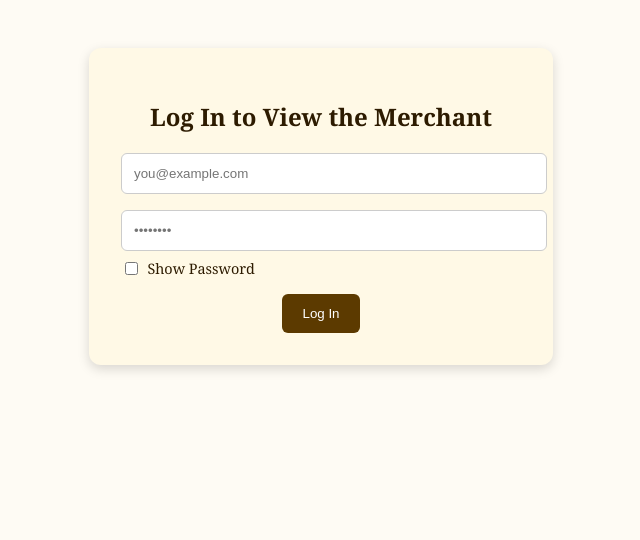
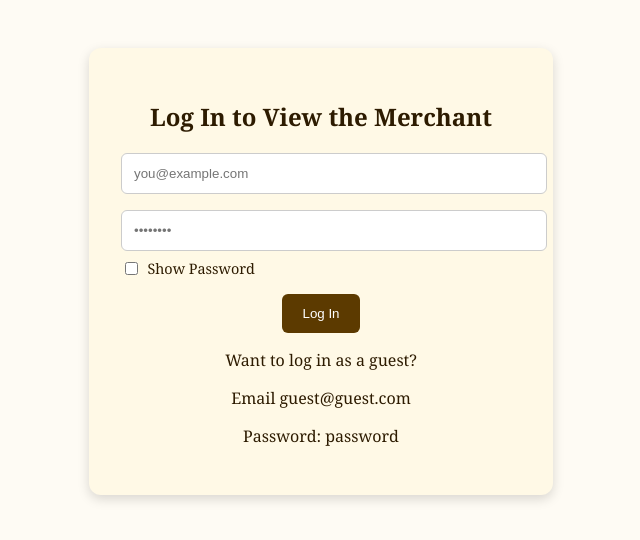
Before and after one commit to CraigStueber/CraigWebsite, a React (Vite) app: page /login in a window 1280 px wide. Shown: the top 540 px of the page, without its empty margins (319-959 px from the left). Built offline with nearby package versions, Linux system fonts and the light colour scheme; no server answers; the HTML template or start-up script is replaced by a standard one.

Commit message:
guest info at bottom of form

```diff
--- a/src/components/Login/Login.jsx
+++ b/src/components/Login/Login.jsx
@@ -63,6 +63,9 @@ function Login() {
           {loading ? "Logging in..." : "Log In"}
         </button>
       </form>
+      <p>Want to log in as a guest?</p>
+      <p>Email guest@guest.com</p>
+      <p>Password: password</p>
       {message && <p>{message}</p>}
     </div>
   );
```
